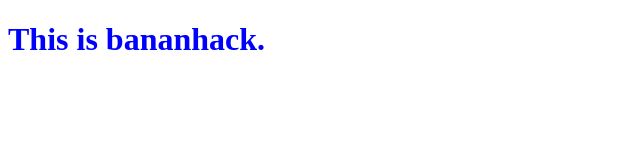
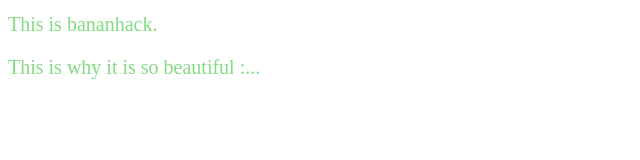
Before and after one commit to Arkeor-12/bananhack, a plain HTML site: page index.html in a window 1280 px wide. Shown: the whole page, without its empty margins (0-640 px from the left). Drawn offline with Linux system fonts and the light colour scheme.

Commit message:
test couleur

```diff
--- a/index.html
+++ b/index.html
@@ -1,4 +1,6 @@
 <!doctype html>
+
+<link href="style.css" rel="stylesheet">
 
 <html>
     <head>
@@ -6,6 +8,7 @@
     </head>
 
     <body>
-        <h1 style="color:blue;">This is bananhack.</h1>
+        <h1 class="paragraphe">This is bananhack.</h1>
+        <p class="paragraphe">This is why it is so beautiful :...</p>
     </body>
 </html>
--- a/style.css
+++ b/style.css
@@ -0,0 +1,4 @@
+.paragraphe {
+    font: 20px Aerial;
+    color: rgb(131, 219, 131);
+}
```
